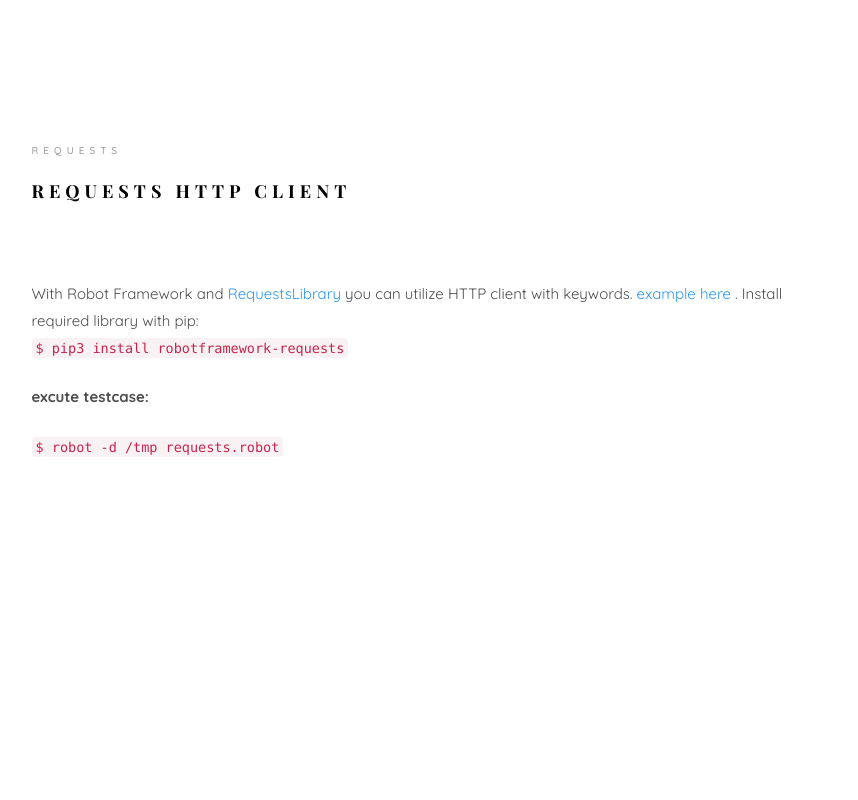
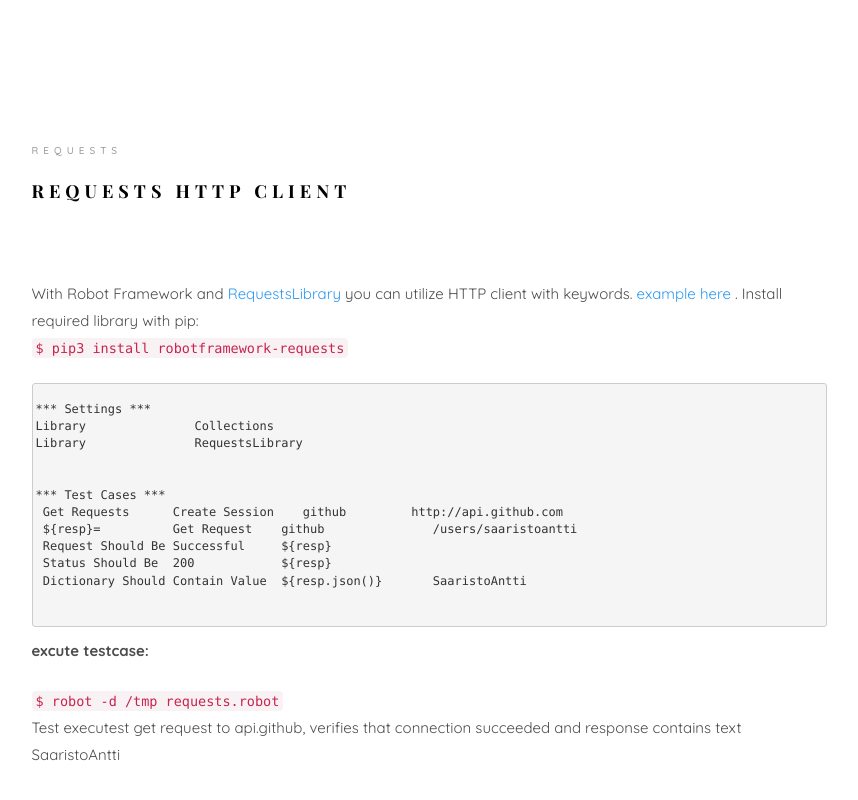
Before and after one commit to SaaristoAntti/robot, a plain HTML site: page index.html in a window 1280 px wide. Shown: the part 6639-7439 px from the top of the page, without its empty margins (361-1219 px from the left). Before the commit the page ends 7249 px from the top, so only its background shows below. Drawn offline with nearby package versions, Linux system fonts and the light colour scheme; files whose address does not match are found by name; a web font is replaced by a local one.

Commit message:
added request example as html format

```diff
--- a/index.html
+++ b/index.html
@@ -391,17 +391,15 @@
 										<p>With Robot Framework and <a href="https://github.com/MarketSquare/robotframework-requests">RequestsLibrary</a> you can utilize HTTP client with keywords. <a href="testcases/requests.robot">example here </a>. Install required library with pip:<br>
 										<code>$ pip3 install robotframework-requests<br></code>
 
-										<!--
+
 										<pre class="codeblock">
-											<br>*** Settings ***
-											<div>Library     DatabaseLibrary</div>
-											<div>*** Variables ***<br>${DBNAME}       customers<br>${DBUSER}       root<br>${DBPASSWD}     example<br>${DBHOST}       localhost<br>${DBPORT}       3306<br>${DBTABLE}      customer<br>${DBMODULE}     pymysql<br>@{QUERY RESULTS}</div>
-											<div>*** Test Cases ***<br>Verify Table On Database<br>&emsp;Connect To Database  ${DBMODULE}     ${DBNAME}   ${DBUSER}   ${DBPASSWD}     ${DBHOST}   ${DBPORT}<br>&emsp;Table Must Exist    ${DBTABLE}<br>&emsp;Check If Exists In Database     SELECT * FROM ${DBTABLE}<br>&emsp;@{queryResults}     Query       SELECT * FROM ${DBTABLE}<br>&emsp;Log to console    @{QUERY RESULTS}[0]</div>
-										</pre>-->
+											<br>*** Settings ***<br>Library               Collections<br>Library               RequestsLibrary<br>
+											<div>*** Test Cases ***<br>&emsp;Get Requests      Create Session    github         http://api.github.com<br>&emsp;${resp}=          Get Request    github               /users/saaristoantti<br>&emsp;Request Should Be Successful     ${resp}<br>&emsp;Status Should Be  200            ${resp}<br>&emsp;Dictionary Should Contain Value  ${resp.json()}       SaaristoAntti<br></div>
+										</pre>
 
 										<p><strong>excute testcase:</strong></p>
 										<code> $ robot -d /tmp requests.robot</br></code>
-										<!--<p>Test connects to database, verifies customer table and queries data</p>-->
+										<p>Test executest get request to api.github, verifies that connection succeeded and response contains text SaaristoAntti</p>
 
 									</div>
 								</div>
```
